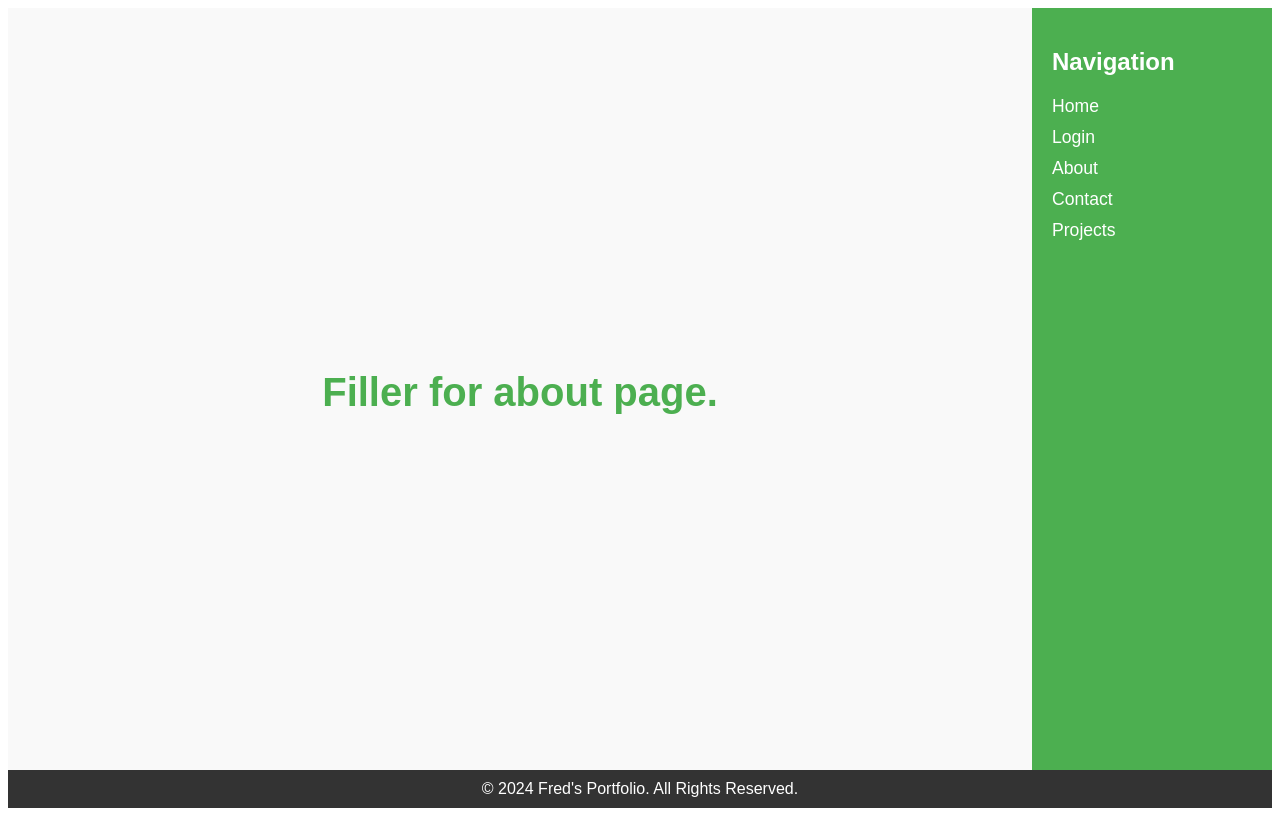
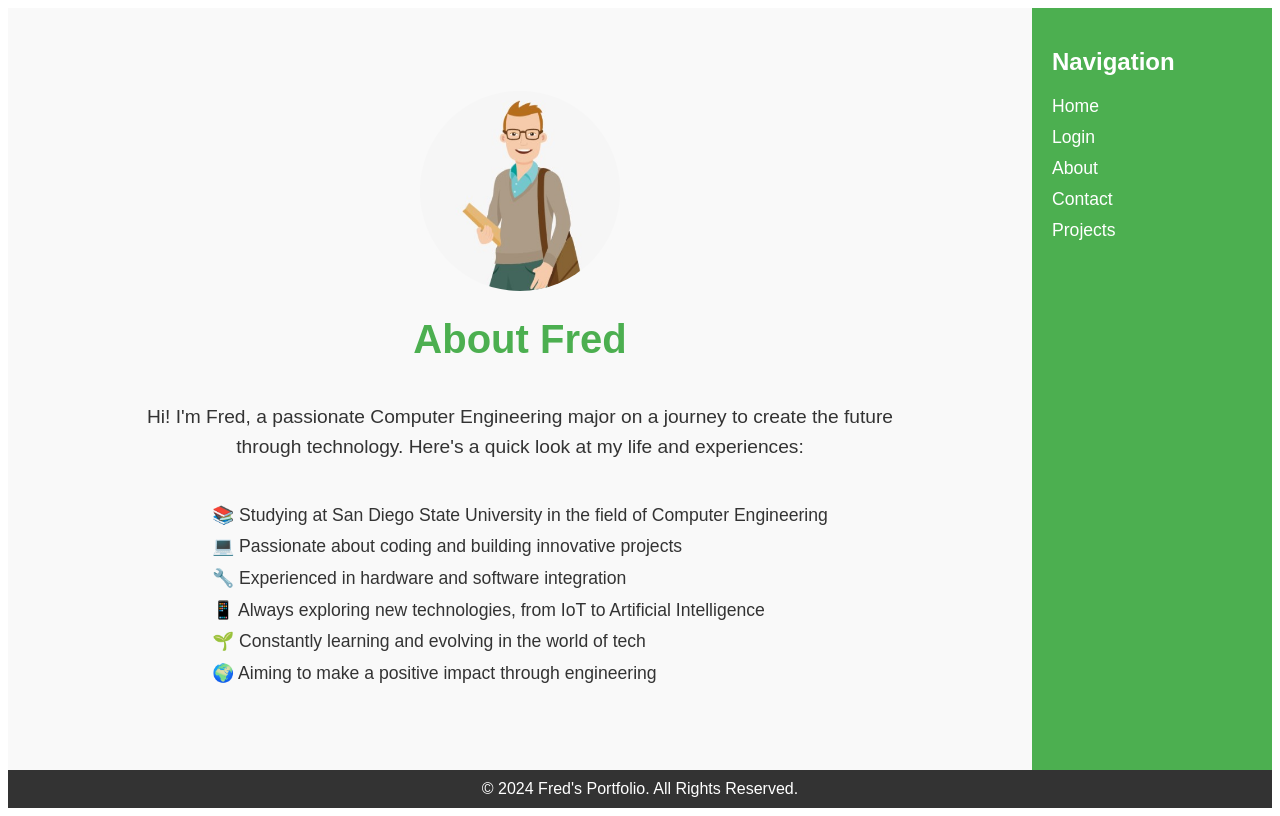
Before and after one commit to iablao/PortfolioWebsite, a Next.js app in the folder frontend/portfoliowebsite/: page /about in a window 1280 px wide. Built offline with nearby package versions, Linux system fonts and the light colour scheme.

Commit message:
added picture of fred

```diff
--- a/frontend/portfoliowebsite/pages/about.js
+++ b/frontend/portfoliowebsite/pages/about.js
@@ -1,3 +1,5 @@
+import Image from "next/image";
+
 function HomePage() {
   return (
     <div
@@ -13,10 +15,7 @@ function HomePage() {
       }}
     >
       {/* Header */}
-      <header
-
-      >
-      </header>
+      <header></header>
 
       {/* Main Content with Sidebar */}
       <div
@@ -36,9 +35,29 @@ function HomePage() {
             alignItems: "center",
           }}
         >
+           <Image
+        src="/fred.jpg"
+        alt="A picture of me"
+        width={200}
+        height={200}
+        style={{ borderRadius: "50%", marginTop: "20px" }}
+        />
+
           <h1 style={{ fontSize: "2.5rem", color: "#4caf50", marginBottom: "20px" }}>
-            Filler for about page.
-            </h1>
+            About Fred
+          </h1>
+          <p style={{ fontSize: "1.2rem", lineHeight: "1.6", textAlign: "center", maxWidth: "800px" }}>
+             Hi! I'm Fred, a passionate Computer Engineering major on a journey to create the future through technology. Here's a quick look at my life and experiences:
+          </p>
+          <ul style={{ fontSize: "1.1rem", lineHeight: "1.8", listStyleType: "none", paddingLeft: "0" }}>
+            <li>📚 Studying at San Diego State University in the field of Computer Engineering</li>
+            <li>💻 Passionate about coding and building innovative projects</li>
+            <li>🔧 Experienced in hardware and software integration</li>
+            <li>📱 Always exploring new technologies, from IoT to Artificial Intelligence</li>
+            <li>🌱 Constantly learning and evolving in the world of tech</li>
+            <li>🌍 Aiming to make a positive impact through engineering</li>
+          </ul>
+
         </div>
 
         {/* Sidebar */}
```
Also changed, not shown: frontend/portfoliowebsite/public/fred.jpg (added).
